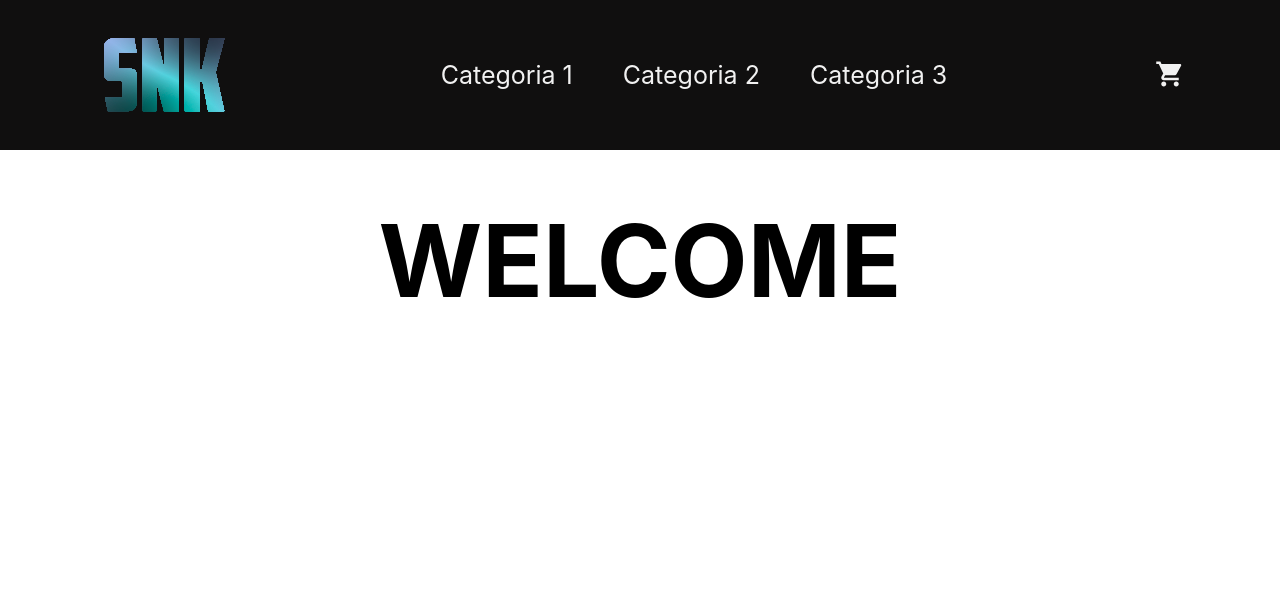
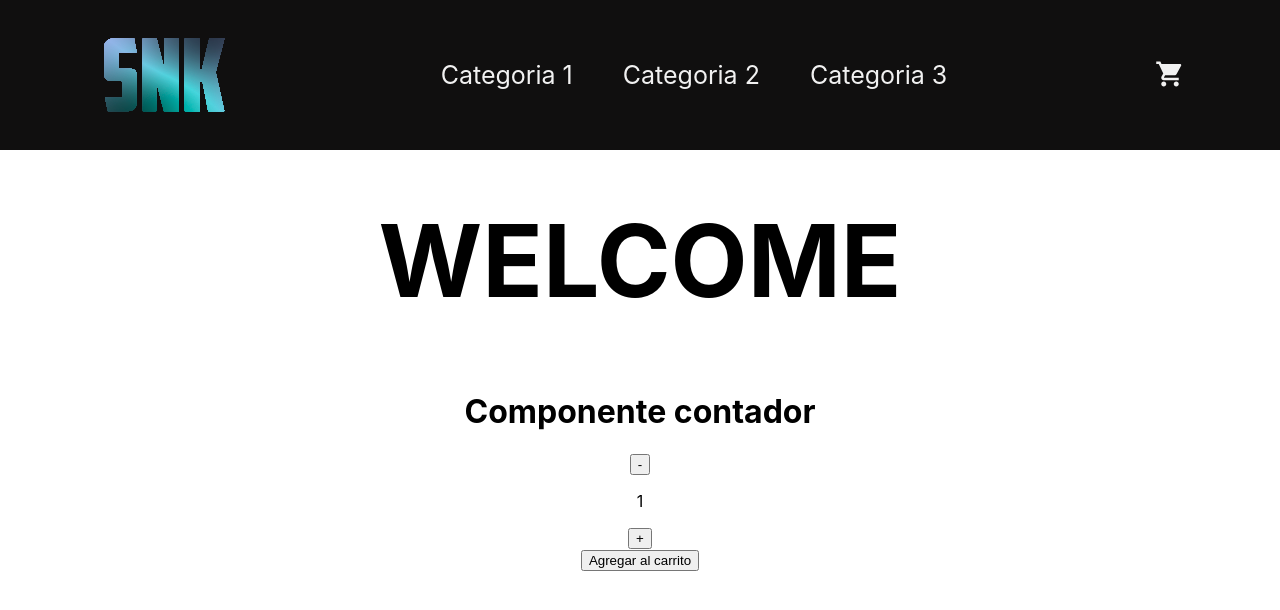
Before and after one commit to joelwaiman/EcommerceReact, a React (Create React App) app: page / in a window 1280 px wide. Shown: the top 610 px of the page. Built offline with nearby package versions, Linux system fonts and the light colour scheme.

Commit message:
agregue contador

```diff
--- /dev/null
+++ b/src/Components/ItemListContainer/ComponenteEstado.js
@@ -0,0 +1,31 @@
+import React, { useState } from "react";
+
+export const ComponenteEstado = ({stock, onAdd}) => {
+    const [contador, setContador] = useState(1);
+
+    const HandlerClickSumar = () => {
+        if(contador < stock){
+           setContador(contador + 1)
+        }
+    };
+
+    const HandlerClickRestar = () => {
+        if(contador > 1){
+          setContador(contador - 1)
+        }
+    };
+
+    const HandlerClickAgregar = () => {
+        onAdd() ;
+    };
+
+    return (
+    <div>
+        <h1>Componente contador</h1>
+        <button onClick = {HandlerClickRestar}>-</button>
+        <p>{contador}</p>
+        <button onClick = {HandlerClickSumar}>+</button> <br />
+        <button onClick = {HandlerClickAgregar}>Agregar al carrito</button>
+    </div>
+    )
+};
--- a/src/Components/ItemListContainer/ItemListContainer.js
+++ b/src/Components/ItemListContainer/ItemListContainer.js
@@ -1,14 +1,20 @@
 import React from "react";
 import { style } from "./ItemListContainer.style";
+import {ComponenteEstado} from "./ComponenteEstado"
 
 
 const ItemListContainer = () => {
 
     const mensaje = "WELCOME"
 
+    const onAdd = () => {
+        console.log("Agregaste al carrito");
+    }
+
     return (
         <div style = {style.container}>
             <h1 style = {style.title}>{mensaje}</h1>
+            <ComponenteEstado stock = {5} onAdd = {onAdd}/>
         </div>
 
     )
--- a/src/Components/ItemListContainer/ItemListContainer.style.js
+++ b/src/Components/ItemListContainer/ItemListContainer.style.js
@@ -1,6 +1,7 @@
 export const style = {
     container:{
         display: "flex",
+        flexDirection: "column",
         justifyContent: "center",
         textAlign: "center"
     },
```
